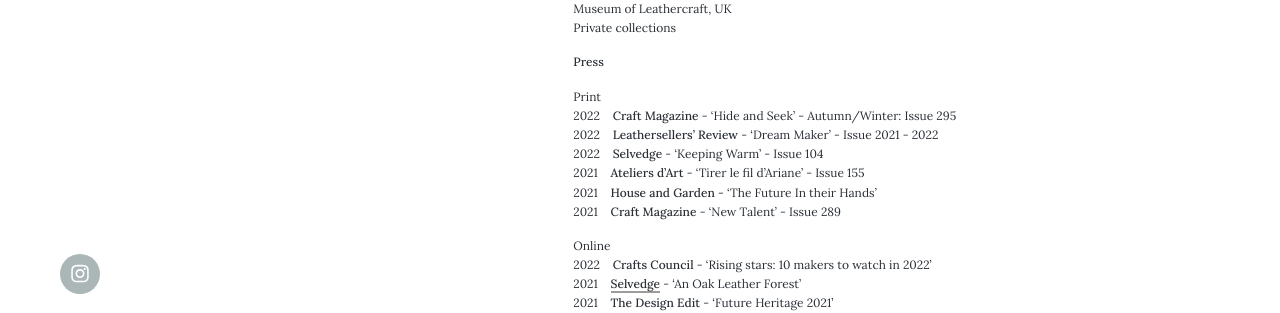
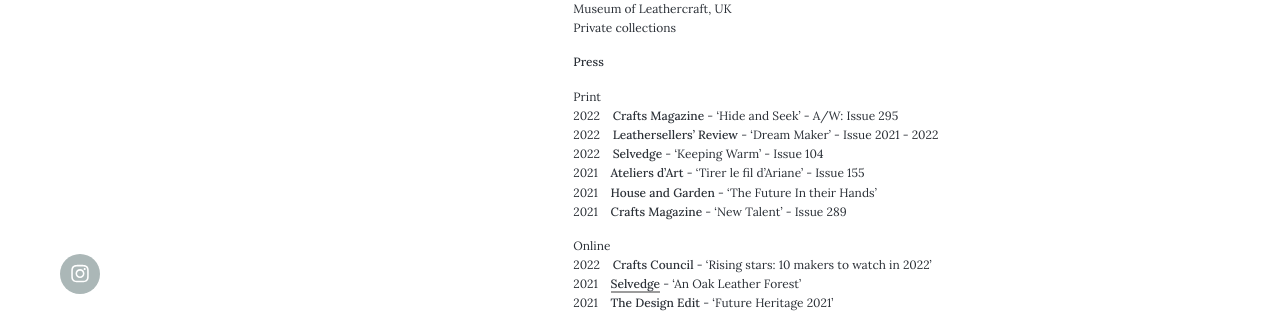
Before and after one commit to francespinnock/francespinnock.github.io, a Jekyll site: the page built from _pages/cv.md, in a window 1280 px wide and 1332 px high. Shown: the part 959-1272 px from the top of the window. Built offline with Jekyll 4.4.1, drawn with Linux system fonts in a browser that asks for light colours; nearby versions of some CDN libraries.

Commit message:
Update cv.md

```diff
--- a/_pages/cv.md
+++ b/_pages/cv.md
@@ -63,12 +63,12 @@ Private collections
 
 
 Print
-2022&nbsp;&nbsp;&nbsp; **Craft Magazine** - 'Hide and Seek' - Autumn/Winter: Issue 295
+2022&nbsp;&nbsp;&nbsp; **Crafts Magazine** - 'Hide and Seek' - A/W: Issue 295
 2022&nbsp;&nbsp;&nbsp; **Leathersellers' Review** - 'Dream Maker' - Issue 2021 - 2022
 2022&nbsp;&nbsp;&nbsp; **Selvedge** - 'Keeping Warm' - Issue 104
 2021&nbsp;&nbsp;&nbsp; **Ateliers d'Art** - 'Tirer le fil d'Ariane' - Issue 155
 2021&nbsp;&nbsp;&nbsp; **House and Garden** - 'The Future In their Hands'
-2021&nbsp;&nbsp;&nbsp; **Craft Magazine** - 'New Talent' - Issue 289
+2021&nbsp;&nbsp;&nbsp; **Crafts Magazine** - 'New Talent' - Issue 289
 
 Online
 2022&nbsp;&nbsp;&nbsp; **Crafts Council** - 'Rising stars: 10 makers to watch in 2022'
```
